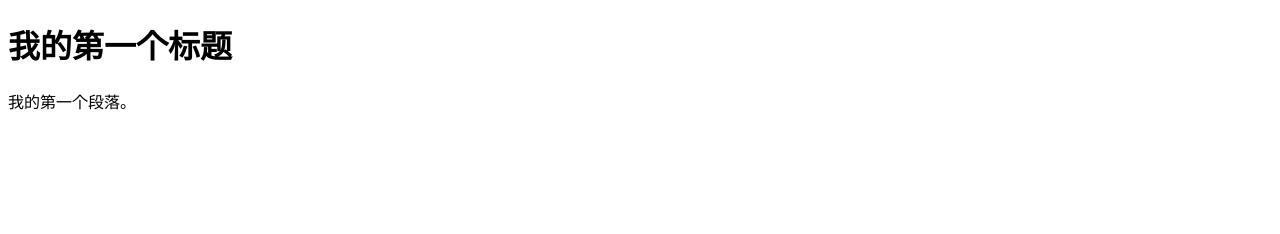
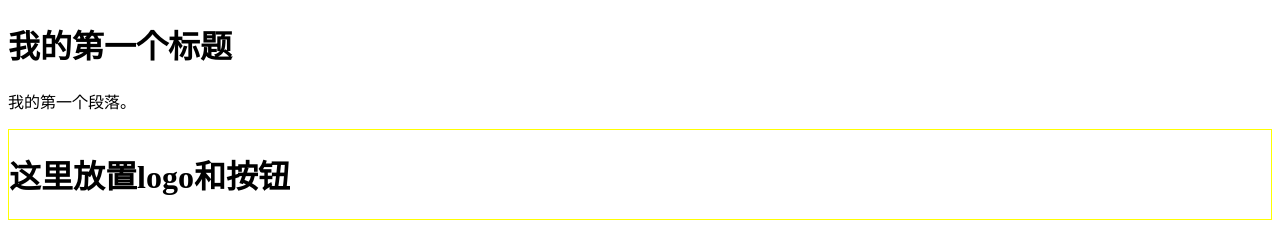
Before and after one commit to caicai-caixiaohong/project, a plain HTML site: page web/nc/index.html in a window 1280 px wide. Drawn offline with Linux system fonts and the light colour scheme.

Commit message:
改动一下index.html

```diff
--- a/web/nc/index.html
+++ b/web/nc/index.html
@@ -7,5 +7,8 @@
 <body>
     <h1>我的第一个标题</h1>
     <p>我的第一个段落。</p>
+    <div style="border: 1px solid yellow;">
+        <h1>这里放置logo和按钮</h1>
+    </div>
 </body>
 </html>
```
